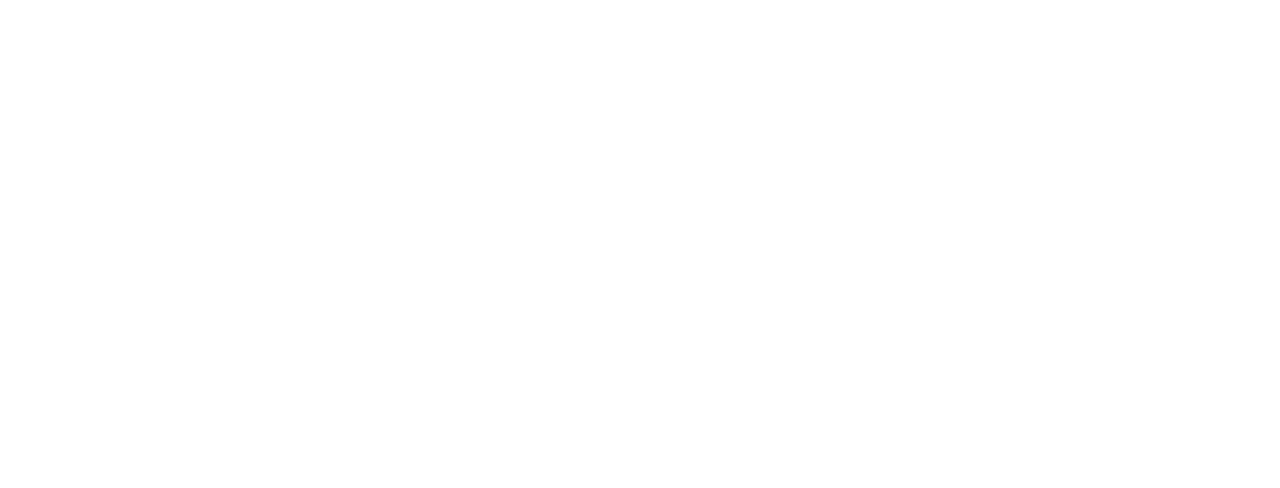
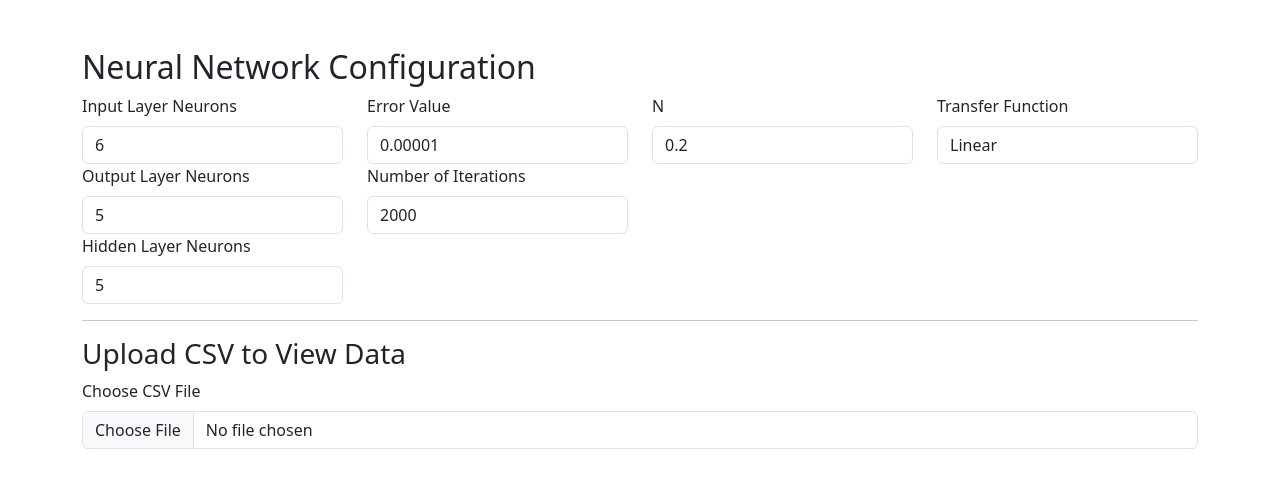
Before and after one commit to paulomcfm/rna, a React (Create React App) app: page / in a window 1280 px wide. Shown: the top 488 px of the page. Built offline with nearby package versions, Linux system fonts and the light colour scheme.

Commit message:
Add dependencies and functionality for data normalization and chart visualization

```diff
--- a/package.json
+++ b/package.json
@@ -6,7 +6,12 @@
     "@testing-library/jest-dom": "^5.17.0",
     "@testing-library/react": "^13.4.0",
     "@testing-library/user-event": "^13.5.0",
+    "bootstrap": "^5.3.3",
+    "chart.js": "^4.4.6",
+    "papaparse": "^5.4.1",
     "react": "^18.3.1",
+    "react-bootstrap": "^2.10.5",
+    "react-chartjs-2": "^5.2.0",
     "react-dom": "^18.3.1",
     "react-scripts": "5.0.1",
     "web-vitals": "^2.1.4"
--- a/src/App.js
+++ b/src/App.js
@@ -1,8 +1,288 @@
+import React, { useState } from 'react';
+import { Container, Button, Table, Form, Row, Col } from 'react-bootstrap';
+import Papa from 'papaparse';
+import 'bootstrap/dist/css/bootstrap.min.css';
+import { Line } from 'react-chartjs-2';
 
 function App() {
+  const [csvData, setCsvData] = useState([]);
+  const [dataSource, setDataSource] = useState('');
+  const [normalizationParams, setNormalizationParams] = useState({});
+  const [neuronsConfig, setNeuronsConfig] = useState({
+    inputLayer: 6,
+    outputLayer: 5,
+    hiddenLayer: 5,
+    errorValue: 0.00001,
+    iterations: 2000,
+    N: 0.2,
+    transferFunction: 'linear',
+  });
+  const [errorData, setErrorData] = useState({ labels: [], datasets: [{ label: 'Mean Error', data: [] }] });
+
+  const handleFileUpload = (file) => {
+    Papa.parse(file, {
+      header: true,
+      complete: (results) => {
+        const data = results.data;
+        const { normalizedData, params } = normalizeData(data);
+        setCsvData(normalizedData);
+        setNormalizationParams(params);
+      },
+    });
+    setDataSource('external');
+  };
+
+  const handleExternalFileUpload = (file) => {
+    Papa.parse(file, {
+      header: true,
+      complete: (results) => {
+        const data = results.data;
+        const normalizedData = normalizeExternalData(data, normalizationParams);
+        console.log('Normalized external file data:', normalizedData);
+      },
+    });
+  };
+
+  const normalizeExternalData = (data, params) => {
+    const columnKeys = Object.keys(data[0]);
+
+    const normalizedData = data.map((row) => {
+      const normalizedRow = {};
+      columnKeys.forEach((key) => {
+        const value = parseFloat(row[key]);
+        if (!isNaN(value) && params[key]) {
+          const { min, max } = params[key];
+          normalizedRow[key] = (value - min) / (max - min);
+        } else {
+          normalizedRow[key] = row[key];
+        }
+      });
+      return normalizedRow;
+    });
+
+    return normalizedData;
+  };
+
+  const normalizeData = (data) => {
+    const params = {};
+    const columnKeys = Object.keys(data[0]);
+
+    data.forEach((row) => {
+      columnKeys.forEach((key) => {
+        const value = parseFloat(row[key]);
+        if (!isNaN(value)) {
+          if (!params[key]) {
+            params[key] = { min: value, max: value };
+          } else {
+            if (value < params[key].min) params[key].min = value;
+            if (value > params[key].max) params[key].max = value;
+          }
+        }
+      });
+    });
+
+    const normalizedData = data.map((row) => {
+      const normalizedRow = {};
+      columnKeys.forEach((key) => {
+        const value = parseFloat(row[key]);
+        if (!isNaN(value)) {
+          const { min, max } = params[key];
+          normalizedRow[key] = (value - min) / (max - min);
+        } else {
+          normalizedRow[key] = row[key];
+        }
+      });
+      return normalizedRow;
+    });
+
+    return { normalizedData, params };
+  };
+
+  const handleNChange = (e) => {
+    let value = parseFloat(e.target.value);
+    if (value <= 0) {
+      value = 0.1;
+    } else if (value > 1) {
+      value = 1;
+    }
+    setNeuronsConfig({ ...neuronsConfig, N: value });
+  };
+
+  const runBackpropagation = () => {
+    // Placeholder for backpropagation algorithm
+    const iterations = 100;
+    const errors = [];
+    for (let i = 0; i < iterations; i++) {
+      // Simulate error calculation
+      const meanError = Math.random(); // Replace with actual error calculation
+      errors.push(meanError);
+    }
+    setErrorData({
+      labels: Array.from({ length: iterations }, (_, i) => i + 1),
+      datasets: [{ label: 'Mean Error', data: errors }]
+    });
+  };
+
   return (
-    <>
-    </>
+    <Container className="mt-5">
+      <h2>Neural Network Configuration</h2>
+      <Form>
+        <Row>
+          <Col>
+            <Form.Group>
+              <Form.Label>Input Layer Neurons</Form.Label>
+              <Form.Control
+                type="number"
+                value={neuronsConfig.inputLayer}
+                readOnly
+              />
+            </Form.Group>
+            <Form.Group>
+              <Form.Label>Output Layer Neurons</Form.Label>
+              <Form.Control
+                type="number"
+                value={neuronsConfig.outputLayer}
+                onChange={(e) =>
+                  setNeuronsConfig({ ...neuronsConfig, outputLayer: e.target.value })
+                }
+                readOnly
+              />
+            </Form.Group>
+            <Form.Group>
+              <Form.Label>Hidden Layer Neurons</Form.Label>
+              <Form.Control
+                type="number"
+                value={neuronsConfig.hiddenLayer}
+                onChange={(e) =>
+                  setNeuronsConfig({ ...neuronsConfig, hiddenLayer: e.target.value })
+                }
+              />
+            </Form.Group>
+          </Col>
+          <Col>
+            <Form.Group>
+              <Form.Label>Error Value</Form.Label>
+              <Form.Control
+                type="number"
+                step="0.00001"
+                value={neuronsConfig.errorValue}
+                onChange={(e) =>
+                  setNeuronsConfig({ ...neuronsConfig, errorValue: e.target.value })
+                }
+              />
+            </Form.Group>
+            <Form.Group>
+              <Form.Label>Number of Iterations</Form.Label>
+              <Form.Control
+                type="number"
+                value={neuronsConfig.iterations}
+                onChange={(e) =>
+                  setNeuronsConfig({ ...neuronsConfig, iterations: e.target.value })
+                }
+              />
+            </Form.Group>
+          </Col>
+          <Col>
+            <Form.Group>
+              <Form.Label>N</Form.Label>
+              <Form.Control
+                type="number"
+                step="0.01"
+                min="0.01"
+                max="1"
+                value={neuronsConfig.N}
+                onChange={handleNChange}
+              />
+            </Form.Group>
+          </Col>
+          <Col>
+            <Form.Group>
+              <Form.Label>Transfer Function</Form.Label>
+              <Form.Control
+                as="select"
+                value={neuronsConfig.transferFunction}
+                onChange={(e) =>
+                  setNeuronsConfig({ ...neuronsConfig, transferFunction: e.target.value })
+                }
+              >
+                <option value="linear">Linear</option>
+                <option value="logistic">Logistic</option>
+                <option value="hyperbolic">Hyperbolic</option>
+              </Form.Control>
+            </Form.Group>
+          </Col>
+        </Row>
+      </Form>
+
+      <hr />
+      <h3>Upload CSV to View Data</h3>
+      <Form.Group>
+        <Form.Label>Choose CSV File</Form.Label>
+        <Form.Control
+          type="file"
+          onChange={(e) => handleFileUpload(e.target.files[0])}
+          accept=".csv"
+        />
+      </Form.Group>
+
+      {csvData.length > 0 && (
+        <Form.Group>
+          <Form.Label>Choose Data Source</Form.Label>
+          <Form.Control
+            as="select"
+            value={dataSource}
+            onChange={(e) => setDataSource(e.target.value)}
+          >
+            <option value="external">Utilizar um arquivo externo para teste</option>
+            <option value="subset">Utilizar um subconjunto do arquivo original</option>
+          </Form.Control>
+        </Form.Group>
+      )}
+      {dataSource === 'external' && (
+          <Form.Group>
+            <Form.Label>Upload External CSV File</Form.Label>
+            <Form.Control
+              type="file"
+              onChange={(e) => handleExternalFileUpload(e.target.files[0])}
+              accept=".csv"
+            />
+          </Form.Group>
+        )}
+      {csvData.length > 0 && (
+        <div style={{ maxHeight: '400px', overflowY: 'scroll' }}>
+          <Table striped bordered hover className="mt-3">
+            <thead>
+              <tr>
+                {Object.keys(csvData[0]).map((header, index) => (
+                  <th key={index}>{header}</th>
+                ))}
+              </tr>
+            </thead>
+            <tbody>
+              {csvData.map((row, rowIndex) => (
+                <tr key={rowIndex}>
+                  {Object.values(row).map((value, colIndex) => (
+                    <td key={colIndex}>{value}</td>
+                  ))}
+                </tr>
+              ))}
+            </tbody>
+          </Table>
+        </div>
+      )}
+      {csvData.length > 0 && (
+        <Button className="mt-3" onClick={runBackpropagation}>
+          Resolver
+        </Button>
+      )}
+
+      {errorData.labels.length > 0 && (
+        <div className="mt-3">
+          <h4>Mean Error per Iteration</h4>
+          <Line data={errorData} />
+        </div>
+      )}
+    </Container>
   );
 }
 
```
Also changed, not shown: 1 other file (tests, documents, lock files or other folders).
